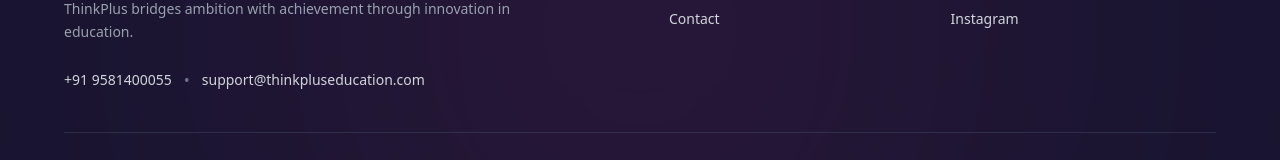
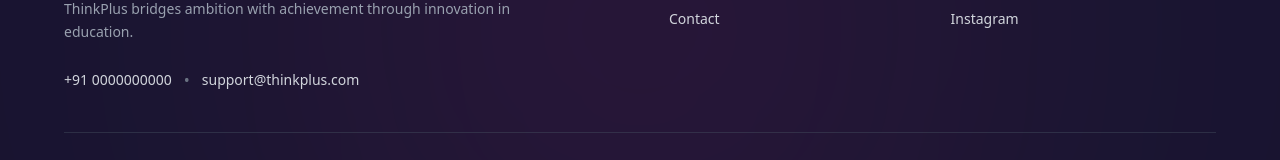
Before and after one commit to Rudra-Prajapati1/thinkplus-education, a React (Vite) app: page / in a window 1280 px wide. Shown: the part 2740-2900 px from the top of the page. Built offline with nearby package versions, Linux system fonts and the light colour scheme.

Commit message:
Update contact information in Footer component

```diff
--- a/src/components/Footer.jsx
+++ b/src/components/Footer.jsx
@@ -29,17 +29,17 @@
 
           <div className="flex items-center gap-3 mt-4">
             <a
-              href="tel:+919581400055"
+              href="tel:+910000000000"
               className="text-sm text-gray-300 hover:text-primary transition"
             >
-              +91 9581400055
+              +91 0000000000
             </a>
             <span className="text-gray-500">•</span>
             <a
-              href="mailto:support@thinkpluseducation.com"
+              href="mailto:support@thinkplus.com"
               className="text-sm text-gray-300 hover:text-primary transition"
             >
-              support@thinkpluseducation.com
+              support@thinkplus.com
             </a>
           </div>
         </div>
```
